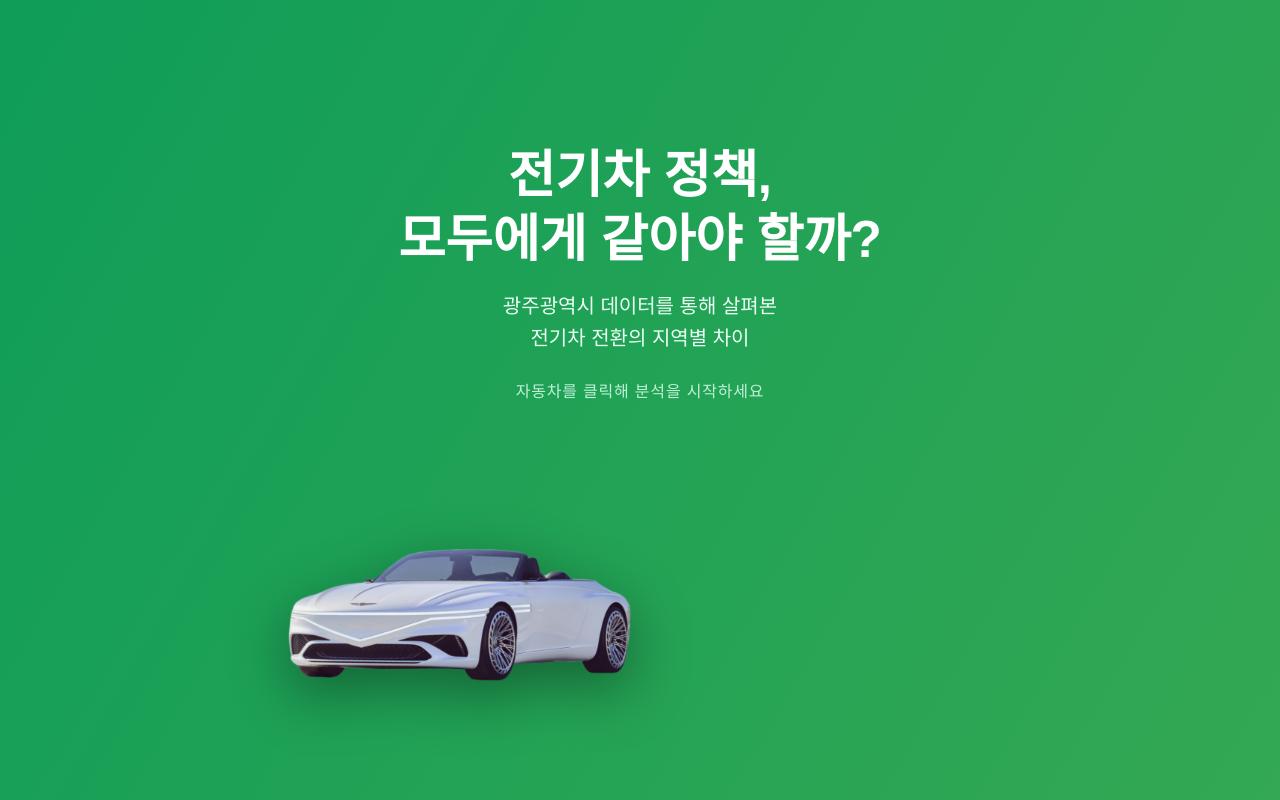
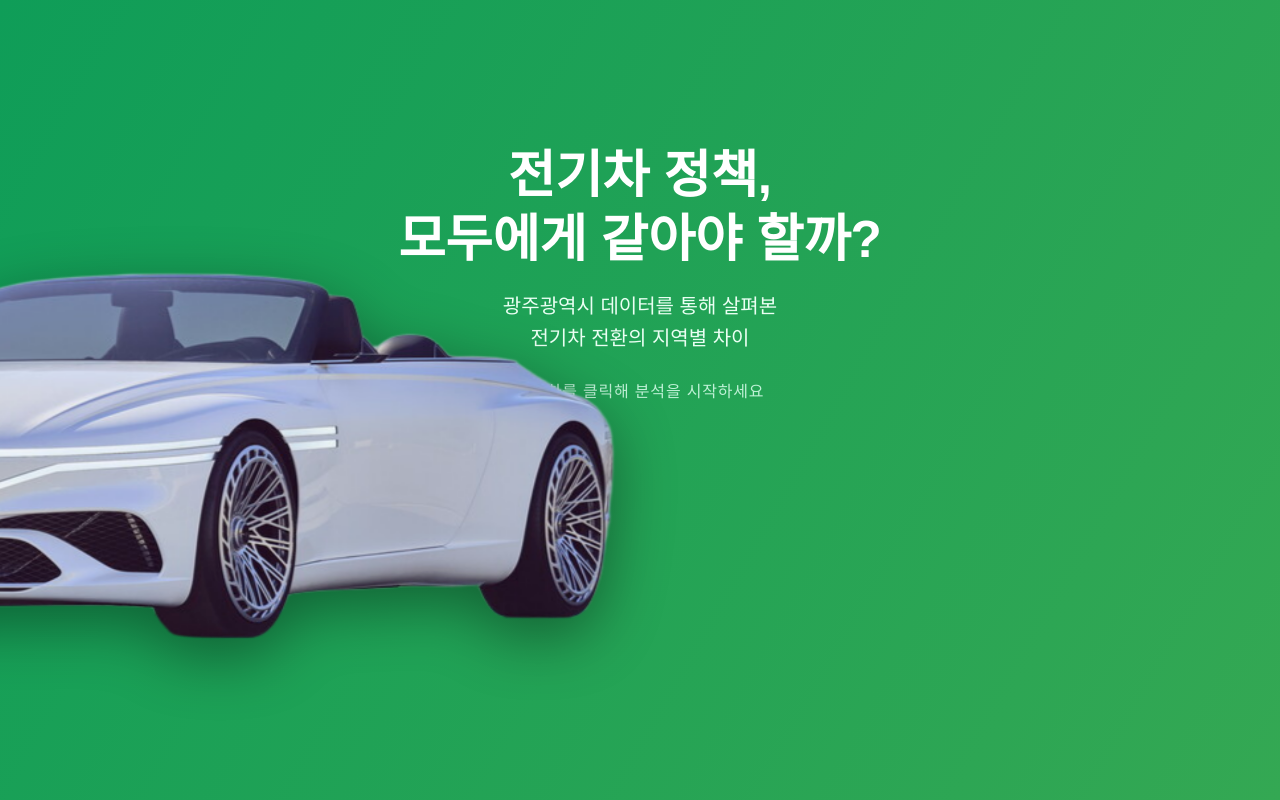
Before and after one commit to 2025-DongA-DataAI-3/car_project, a Flask app: page / in a window 1280 px wide. Run offline with Flask 3, Linux system fonts and the light colour scheme.

Commit message:
전체 저장

```diff
--- a/templates/home.html
+++ b/templates/home.html
@@ -66,7 +66,7 @@
       position: absolute;
       bottom: 12%;
       right: -500px;
-      width: 360px;   /* 🔥 자동차 크게 */
+      width: 1000px;   /* 🔥 자동차 크게 */
       cursor: pointer;
       animation: driveIn 2s ease-out forwards;
       z-index: 5;
```
